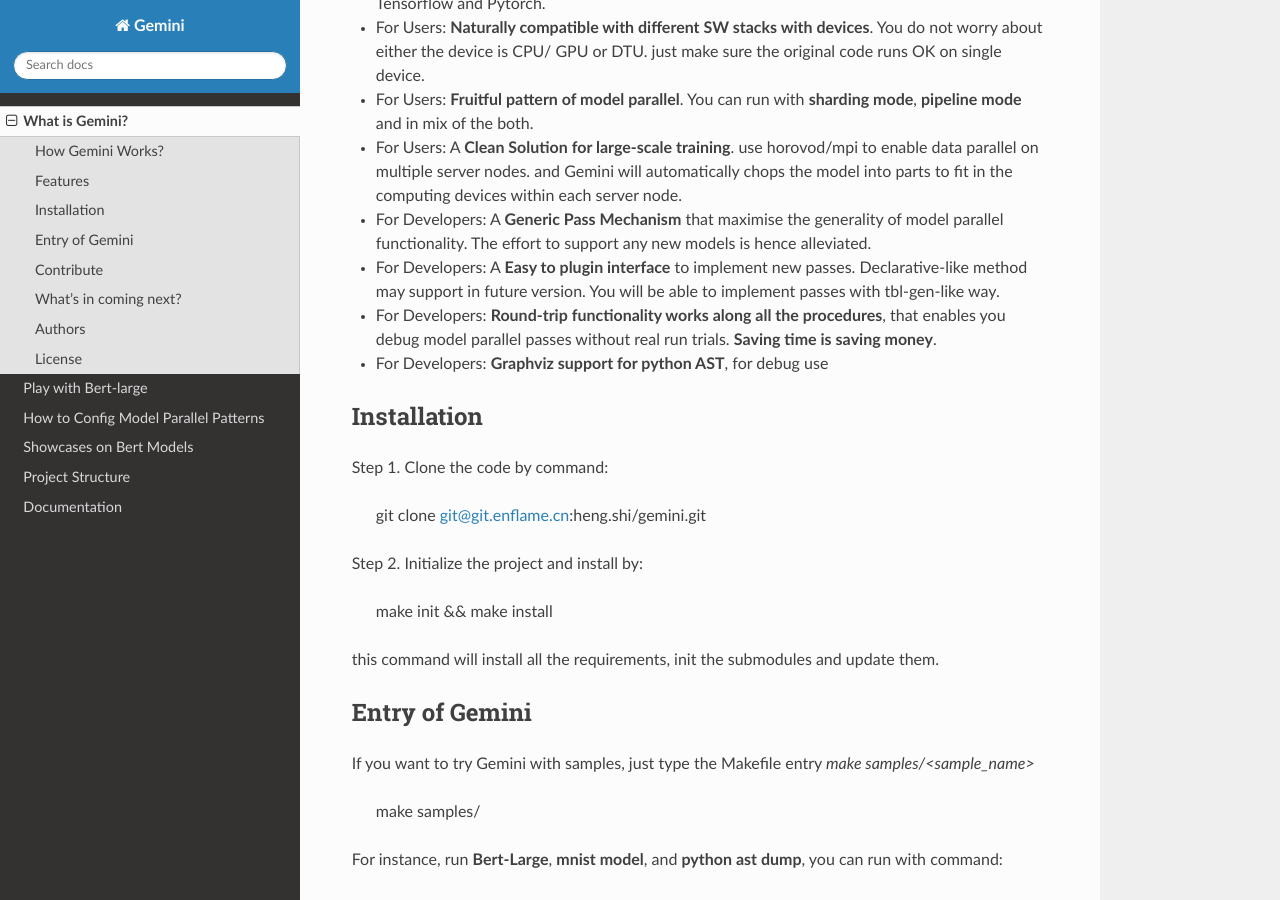
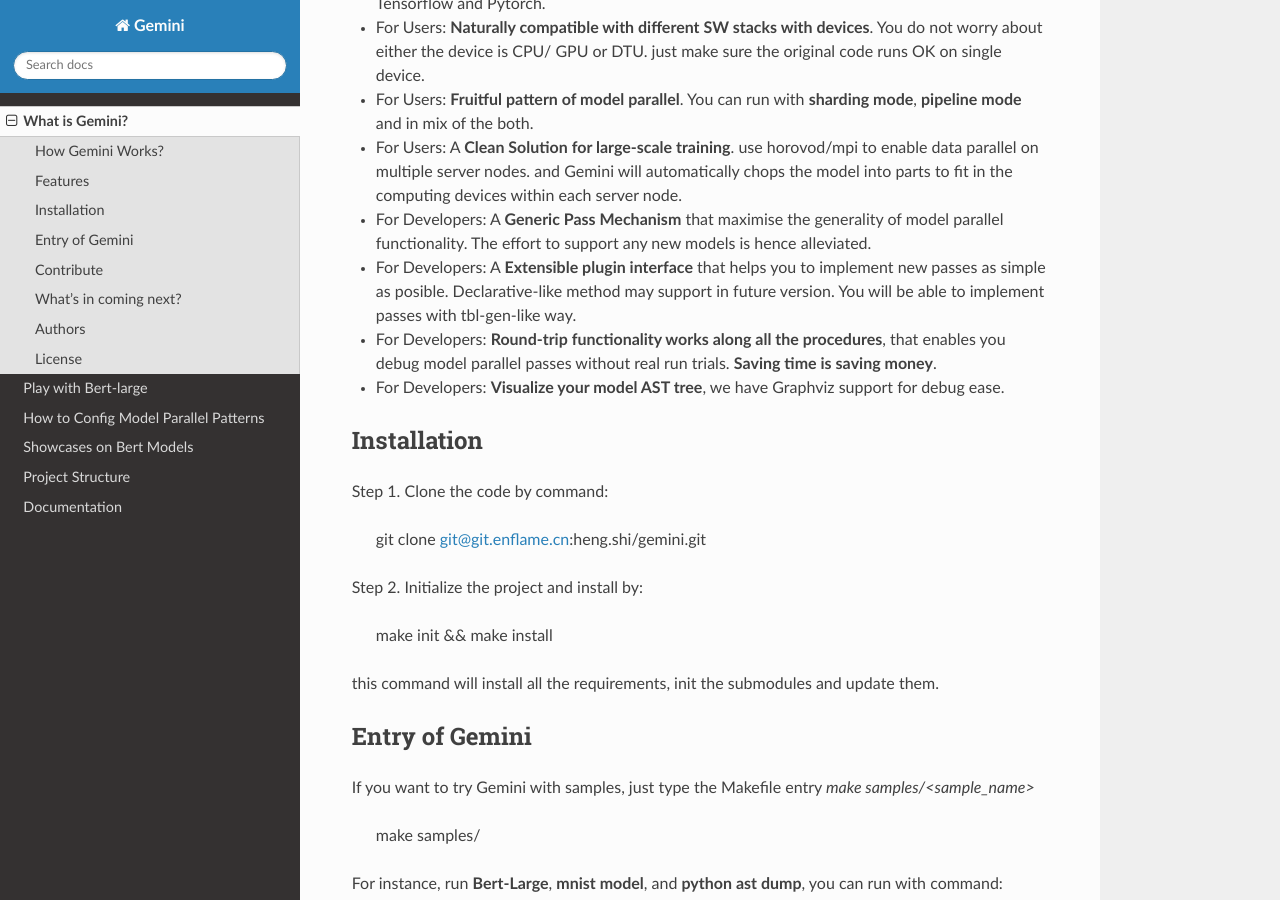
Before and after one commit to albertsh10/gemini_docs, a Sphinx documentation site: the page built from source/readme.rst, in a window 1280 px wide and 900 px high, scrolled down 1562 px. Built offline with Sphinx 7.4.7 and the Read the Docs theme 2.0.0, drawn with Linux system fonts in a browser that asks for light colours; pages that are not in the unit, such as notebooks, are missing from menus.

Commit message:
small fix readme.rst

```diff
--- a/source/readme.rst
+++ b/source/readme.rst
@@ -70,9 +70,9 @@ Features
 - For Users: A **Clean Solution for large-scale training**. use horovod/mpi to enable data parallel on multiple server nodes. and Gemini will automatically chops the model into parts to fit in the computing devices within each server node.
 
 - For Developers: A **Generic Pass Mechanism** that maximise the generality of model parallel functionality. The effort to support any new models is hence alleviated.
-- For Developers: A **Easy to plugin interface** to implement new passes. Declarative-like method may support in future version. You will be able to implement passes with tbl-gen-like way.
+- For Developers: A **Extensible plugin interface** that helps you to implement new passes as simple as posible. Declarative-like method may support in future version. You will be able to implement passes with tbl-gen-like way.
 - For Developers: **Round-trip functionality works along all the procedures**, that enables you debug model parallel passes without real run trials. **Saving time is saving money**.
-- For Developers: **Graphviz support for python AST**, for debug use
+- For Developers: **Visualize your model AST tree**, we have Graphviz support for debug ease.
 
 Installation
 ------------
```
